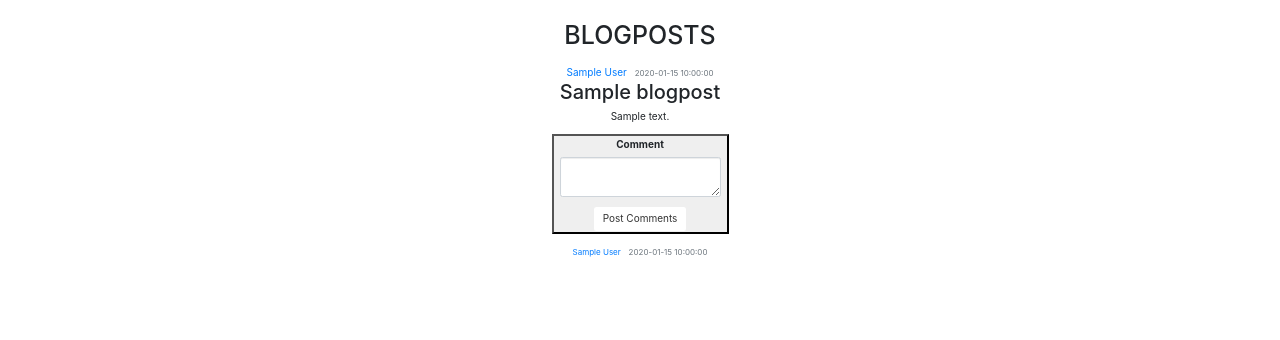
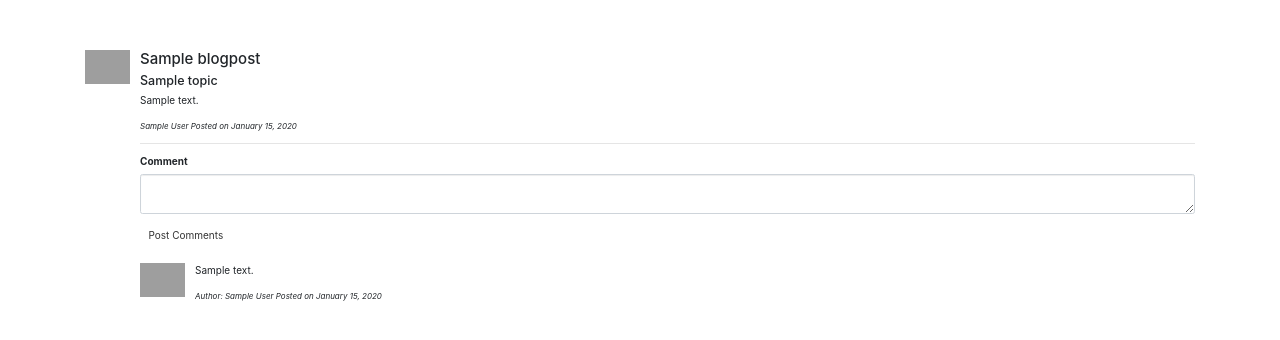
Before and after one commit to oodennis20/Blogs, a Flask app: template app/templates/blogcommentlink.html in a window 1280 px wide. Shown: the part 62-402 px from the top of the page. Run offline with Flask 2, Linux system fonts and the light colour scheme; tables that the repository leaves empty hold one stand-in row (values such as "Sample post"); the template is opened without the code that fills it: values that come from a table or form of the project are taken from there, most other values are stand-ins (such as "Sample title", 1, 10 or a date in 2020); data that the repository does not hold is empty; some libraries are stand-ins or nearby versions; grey boxes are pictures that could not be loaded.

Commit message:
view comment link working

```diff
--- a/app/templates/blogcommentlink.html
+++ b/app/templates/blogcommentlink.html
@@ -1,39 +1,33 @@
 {% extends 'base.html' %} {% import 'bootstrap/wtf.html' as wtf %} {% block content %}
+<br>
+<br>
+<div class="container">
+    <div class="media">
+        <div class="media-left">
+            <img src="https://avataaars.io/?avatarStyle=Circle&topType=Hat&accessoriesType=Blank&facialHairType=Blank&clotheType=BlazerShirt&eyeType=EyeRoll&eyebrowType=UnibrowNatural&mouthType=Smile&skinColor=Black"class="media-object" style="width:45px">
+        </div>
+        <div class="media-body">
+            <h4 class="media-heading">{{ blogpost.title }} </h4>
+            <h5 class="media-heading">{{ blogpost.topic }} </h5>
+            <p>{{ blogpost.content }}</p>
+            <small><i>{{ blogpost.author }} Posted on {{ blogpost.date.strftime('%B %d, %Y') }}</i></small>
+            <hr>
+            {{wtf.quick_form(blogpost_form)}}
+            <br>
+            {% for comment in comments[::-1] %}
+            <!-- Nested media object -->
 
-<div class="container" style="text-align:center" ;>
-    <h1>BLOGPOSTS</h1>
-    <article class="media content-section">
-        <div class="media-body">
-            <div class="article-metadata">
-                <a class="mr-2" href="#">{{ blogpost.author }}</a>
-                <small class="text-muted">{{ blogpost.time }}</small>
+            <div class="media-left">
+                <img src="https://avataaars.io/?avatarStyle=Circle&topType=LongHairBun&accessoriesType=Prescription01&hairColor=SilverGray&facialHairType=Blank&clotheType=BlazerSweater&eyeType=Close&eyebrowType=RaisedExcitedNatural&mouthType=Serious&skinColor=DarkBrown"class="media-object" style="width:45px">
+            </div>
+            <div class="media-body">
+                <p>{{ comment.comment }}</p>
+                <small><i>{{ comment.author }} Posted on {{ comment.date_posted.strftime('%B %d, %Y') }}</i></small>
 
+                {% endfor %}
             </div>
-            <h2 class="article-title">{{ blogpost.title }}</h2>
-            <p class="article-content">{{ blogpost.content }}</p>
         </div>
-
-
-    </article>
-
-
-    <button>{{wtf.quick_form(blogpost_form)}}</button>
-
-    {% for comment in comments %}
-
-
-    <article class="">
-        <div class="media-body">
-            <div class="article-metadata">
-                <p class="article-content">{{ comment.content }}</p>
-            </div>
-
-            <small><a class="mr-2" href="#">{{ blogpost.author }}</a></small>
-            <small class="text-muted">{{ blogpost.date }}</small>
-        </div>
-
-    </article>
-    {% endfor %}
-
+    </div>
 </div>
+<br>
 {% endblock content %}
--- a/app/templates/blogposts.html
+++ b/app/templates/blogposts.html
@@ -3,7 +3,6 @@
 {% block content %}
 
 {% for blogpost in blogposts %}
-<body>
 <br>
 <br>
 <div class="container">
@@ -28,4 +27,3 @@
     {% endfor %}
 </div>
 {% endblock content %}
-</body>
```
Also changed, not shown: app/templates/index.html (+10 -6 lines), app/templates/oneblogpost.html (+11 -16 lines).
